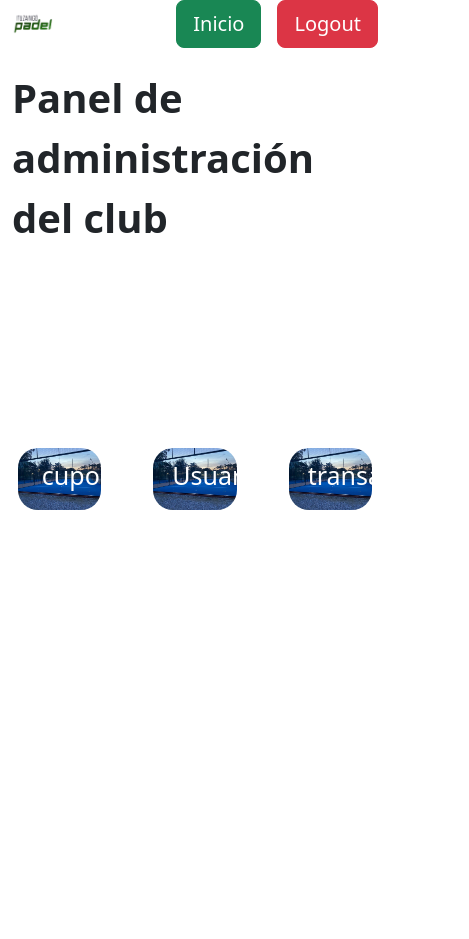
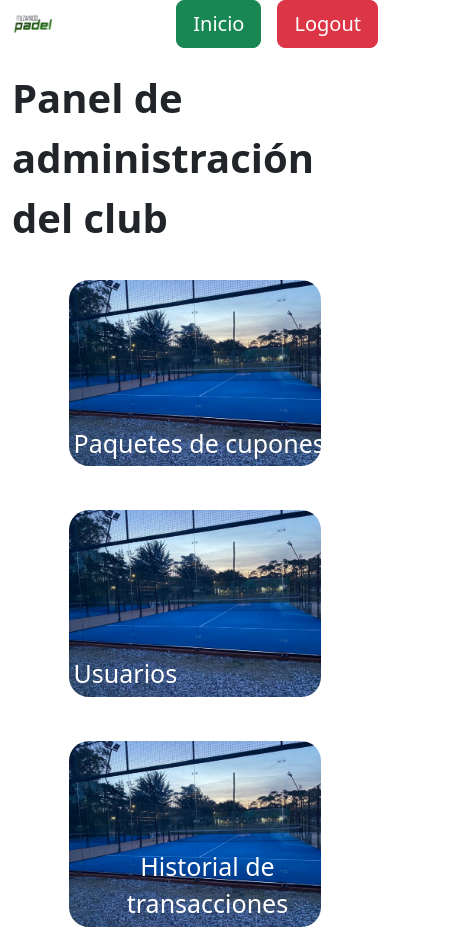
Before and after one commit to apochiega/app-club-ituzaingo, a React (Create React App) app: page /HomePage in a window 390 px wide. Shown: the whole page, 469 px wide, since content can reach past the window. Before the commit the page ends 844 px from the top, so only its background shows below. Built offline with nearby package versions, Linux system fonts and the light colour scheme.

Commit message:
Hice responsive los botones

```diff
--- a/src/Pages/HomePage/HomePage.css
+++ b/src/Pages/HomePage/HomePage.css
@@ -11,3 +11,27 @@
     justify-content: center;
     align-items: center;
 }
+
+@media (max-width:768px) {
+    .button-container{
+        flex-direction: column;
+        gap: 20px;
+    }
+
+    .container-image-text{
+        width: 90%; /* Aumenta el tamaño de las tarjetas */
+        max-width: 400px;/* Evita que sean demasiado grandes en pantallas más anchas */
+    }
+
+    .imagen-cancha{
+        width: 100%;
+        height: auto;
+    }
+
+    .button-container button {
+        width: 80%; /* Aumenta el tamaño de los botones */
+        max-width: 300px; /* Evita que sean demasiado grandes */
+        front-size: 1.2rem; /* Aumenta el tamaño del texto */
+        padding: 12px 20px; /* Hace el botón más grande */
+    }
+}
```
